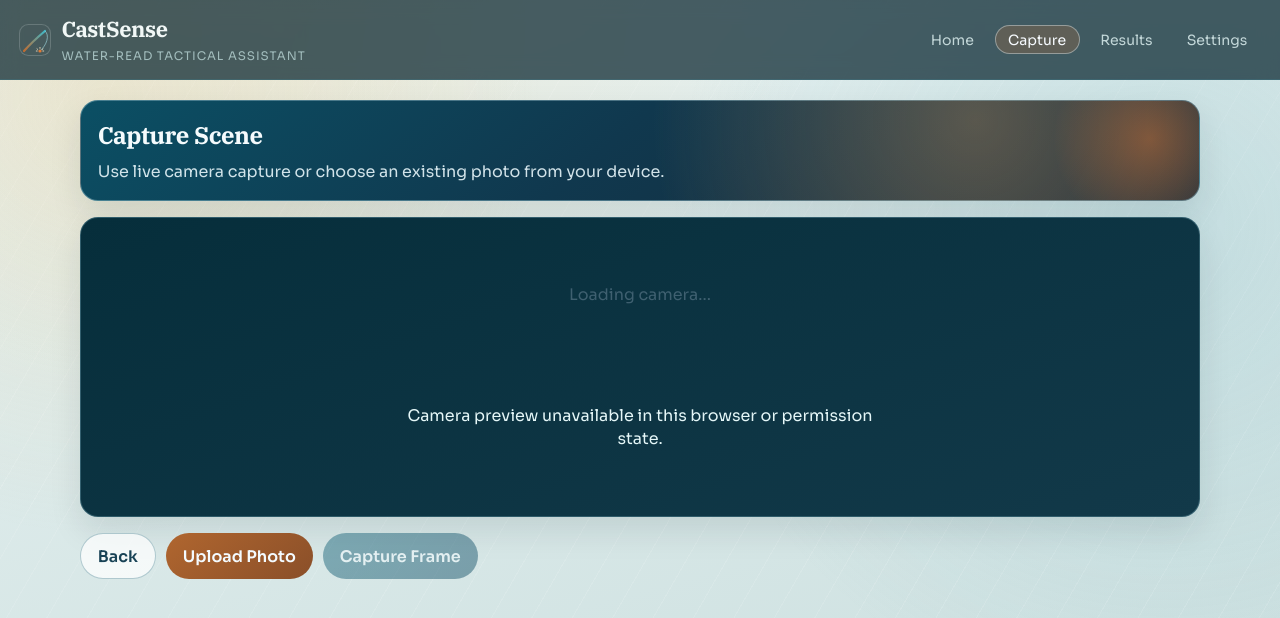
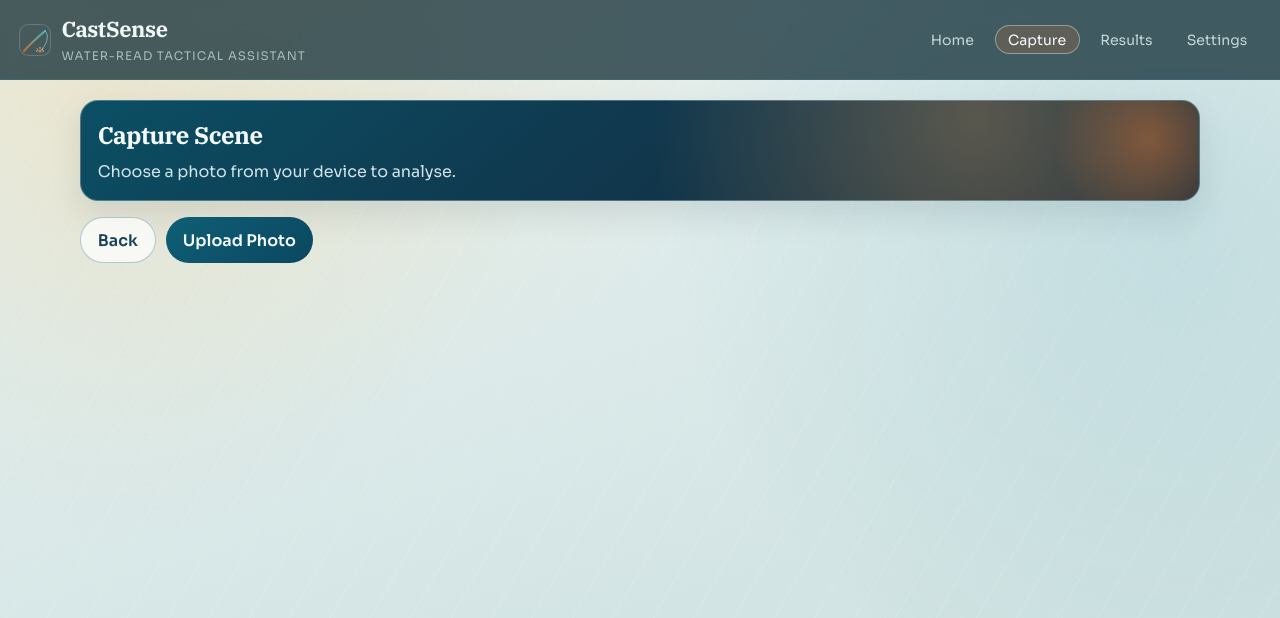
Before and after one commit to Jrc356/castsense, a React (Vite) app in the folder web/: page /#/capture in a window 1280 px wide. Shown: the top 618 px of the page. Built offline with nearby package versions, Linux system fonts and the light colour scheme; no server answers.

Commit message:
refactor: simplify CaptureScreen and update analysis frame schema to only support photos

```diff
--- a/web/src/screens/CaptureScreen.tsx
+++ b/web/src/screens/CaptureScreen.tsx
@@ -1,86 +1,15 @@
-import { useEffect, useMemo, useRef, useState } from 'react'
+import { useEffect } from 'react'
 import { useNavigate } from 'react-router-dom'
 import { pickMediaFromLibrary } from '../services/camera'
 import { useApp } from '../state/AppContext'
 
-function stopStream(stream: MediaStream | null) {
-  stream?.getTracks().forEach((track) => track.stop())
-}
-
 export function CaptureScreen(): React.JSX.Element {
   const navigate = useNavigate()
   const { state, startCapture, completeCapture } = useApp()
-  const videoRef = useRef<HTMLVideoElement | null>(null)
-  const streamRef = useRef<MediaStream | null>(null)
-  const [stream, setStream] = useState<MediaStream | null>(null)
-  const [loading, setLoading] = useState(true)
 
   useEffect(() => {
     startCapture()
   }, [startCapture])
-
-  useEffect(() => {
-    let active = true
-
-    void (async () => {
-      if (!navigator.mediaDevices?.getUserMedia) {
-        setLoading(false)
-        return
-      }
-
-      try {
-        const media = await navigator.mediaDevices.getUserMedia({ video: true, audio: false })
-        if (!active) {
-          stopStream(media)
-          return
-        }
-
-        setStream(media)
-        streamRef.current = media
-        if (videoRef.current) {
-          videoRef.current.srcObject = media
-        }
-      } catch {
-        setStream(null)
-      } finally {
-        setLoading(false)
-      }
-    })()
-
-    return () => {
-      active = false
-      stopStream(streamRef.current)
-      streamRef.current = null
-    }
-  }, [])
-
-  const hasCamera = useMemo(() => Boolean(stream), [stream])
-
-  function captureFromVideo() {
-    const video = videoRef.current
-    if (!video) return
-
-    const width = video.videoWidth || 1280
-    const height = video.videoHeight || 720
-    const canvas = document.createElement('canvas')
-    canvas.width = width
-    canvas.height = height
-
-    const ctx = canvas.getContext('2d')
-    if (!ctx) return
-
-    ctx.drawImage(video, 0, 0, width, height)
-    const uri = canvas.toDataURL('image/jpeg', 0.85)
-
-    completeCapture({
-      uri,
-      width,
-      height,
-      mimeType: 'image/jpeg',
-    })
-
-    navigate('/')
-  }
 
   async function pickFromLibrary() {
     const media = await pickMediaFromLibrary()
@@ -101,27 +30,15 @@ export function CaptureScreen(): React.JSX.Element {
     <main className="screen capture-screen">
       <section className="panel hero-panel">
         <h2>Capture Scene</h2>
-        <p>Use live camera capture or choose an existing photo from your device.</p>
-      </section>
-
-      <section className="panel capture-stage">
-        {loading ? <p>Loading camera...</p> : null}
-        {hasCamera ? (
-          <video ref={videoRef} autoPlay playsInline muted className="camera-preview" />
-        ) : (
-          <div className="camera-fallback">Camera preview unavailable in this browser or permission state.</div>
-        )}
+        <p>Choose a photo from your device to analyse.</p>
       </section>
 
       <section className="action-row">
         <button className="ghost" type="button" onClick={() => navigate('/')}>
           Back
         </button>
-        <button className="secondary" type="button" onClick={() => void pickFromLibrary()}>
+        <button type="button" onClick={() => void pickFromLibrary()}>
           Upload Photo
-        </button>
-        <button type="button" onClick={captureFromVideo} disabled={!hasCamera}>
-          Capture Frame
         </button>
       </section>
 
--- a/web/src/services/langchain-parsers.ts
+++ b/web/src/services/langchain-parsers.ts
@@ -48,13 +48,9 @@ const SpeciesConfidenceSchema = z.object({
  * Analysis frame metadata
  */
 const AnalysisFrameSchema = z.object({
-  type: z.enum(['photo', 'video_frame']).describe('Type of analysis frame'),
+  type: z.literal('photo').describe('Type of analysis frame'),
   width_px: z.number().int().min(1).describe('Frame width in pixels'),
-  height_px: z.number().int().min(1).describe('Frame height in pixels'),
-  selected_frame_index: z.number().int().min(0).optional()
-    .describe('For video: index of selected keyframe'),
-  frame_timestamp_ms: z.number().int().min(0).optional()
-    .describe('For video: timestamp of frame in milliseconds')
+  height_px: z.number().int().min(1).describe('Frame height in pixels')
 });
 
 /**
--- a/web/src/services/metadata.ts
+++ b/web/src/services/metadata.ts
@@ -23,7 +23,7 @@ export interface MetadataOptions {
   targetSpecies?: string | null
   platformContext?: 'shore' | 'kayak' | 'boat'
   gearType?: 'spinning' | 'baitcasting' | 'fly' | 'unknown'
-  captureType: 'photo' | 'video'
+  captureType: 'photo'
   captureTimestamp?: Date
   userConstraints?: {
     lures_available?: string[]
--- a/web/src/services/permissions.ts
+++ b/web/src/services/permissions.ts
@@ -109,7 +109,7 @@ export async function requestMicrophonePermission(): Promise<boolean> {
   if (status === 'denied') {
     showPermissionDeniedAlert(
       'Microphone Permission Recommended',
-      'Microphone access is optional unless video capture with audio is enabled.',
+      'Microphone access is optional for current features.',
     )
   }
   return status === 'granted'
--- a/web/src/types/contracts.ts
+++ b/web/src/types/contracts.ts
@@ -11,7 +11,7 @@ export type PlatformContext = 'shore' | 'kayak' | 'boat'
 
 export type GearType = 'spinning' | 'baitcasting' | 'fly' | 'unknown'
 
-export type CaptureType = 'photo' | 'video'
+export type CaptureType = 'photo'
 
 export interface CastSenseRequestMetadata {
   client: {
@@ -86,11 +86,9 @@ export interface CastSenseAnalysisResult {
     confidence: number
   }>
   analysis_frame?: {
-    type: 'photo' | 'video_frame'
+    type: 'photo'
     width_px: number
     height_px: number
-    selected_frame_index?: number
-    frame_timestamp_ms?: number
   }
   zones: Zone[]
   tactics: Tactic[]
```
Also changed, not shown: 1 other file (tests, documents, lock files or other folders).
